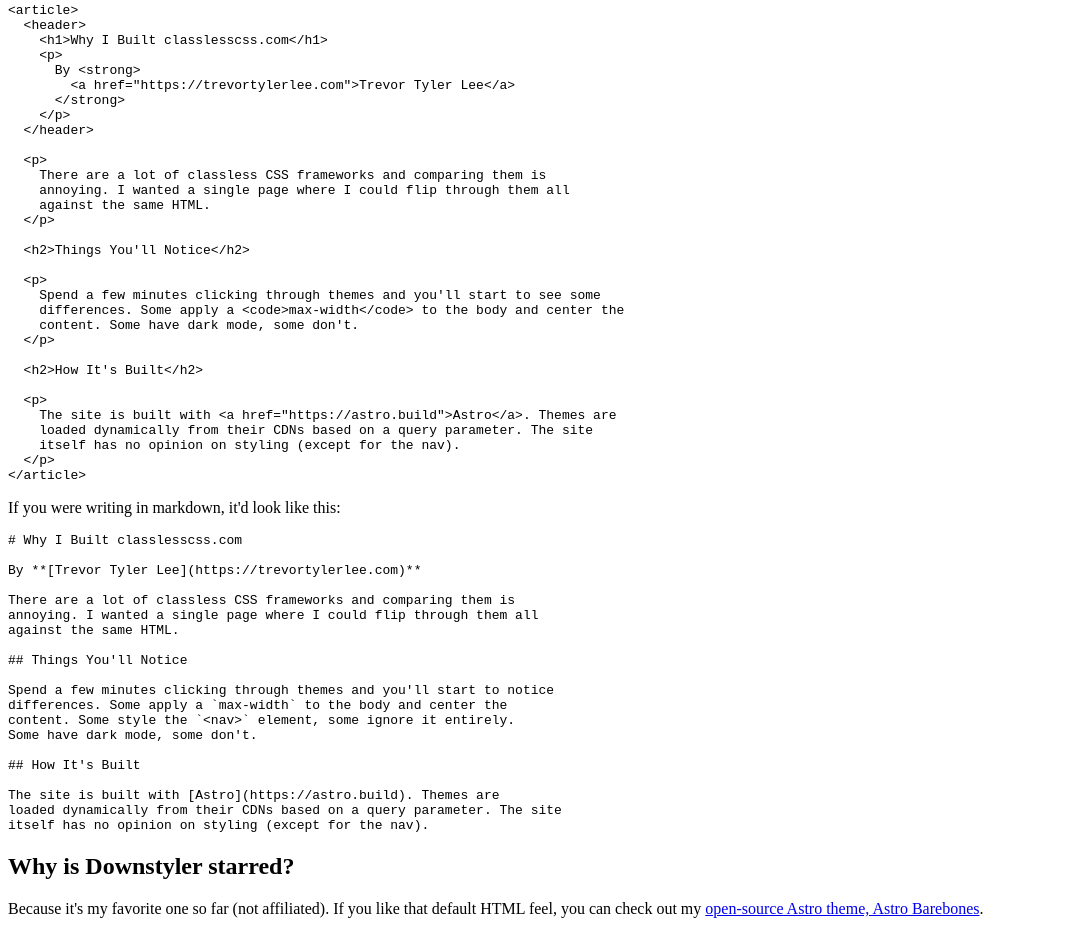
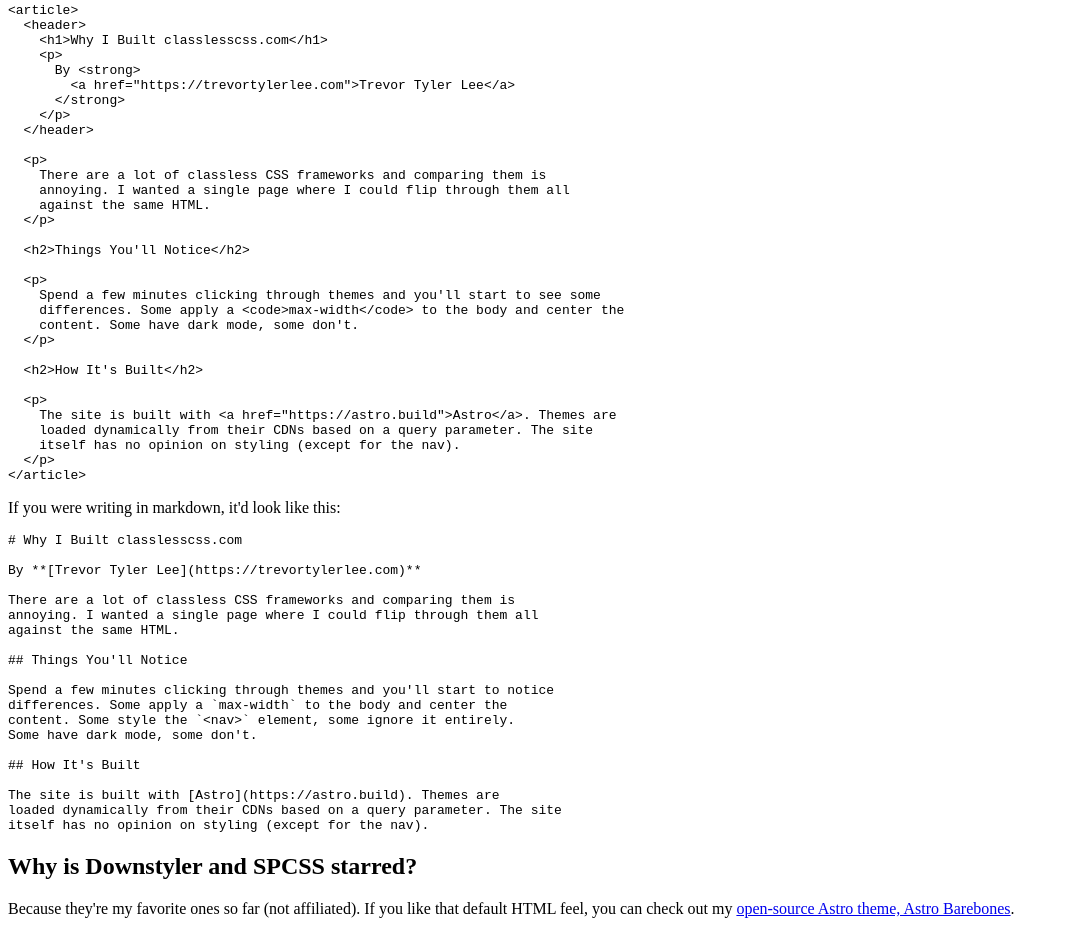
Before and after one commit to trevortylerlee/classlesscss, an Astro site: page /about in a window 1280 px wide. Shown: the part 738-1672 px from the top of the page, without its empty margins (0-1069 px from the left). Built offline with nearby package versions, Linux system fonts and the light colour scheme; Astro itself is replaced by a stand-in of ours.

Commit message:
add spcss to favorites

```diff
--- a/src/data/themes.ts
+++ b/src/data/themes.ts
@@ -145,7 +145,7 @@
     link: "https://simplecss.org/",
   },
   {
-    title: "SPCSS",
+    title: "SPCSS ★",
     slug: "spcss",
     cdn: "https://cdn.jsdelivr.net/npm/spcss@0.9.0",
     link: "https://susam.github.io/spcss/",
--- a/src/pages/about.astro
+++ b/src/pages/about.astro
@@ -118,9 +118,9 @@
 loaded dynamically from their CDNs based on a query parameter. The site
 itself has no opinion on styling (except for the nav).</code></pre>
 
-    <h2>Why is Downstyler starred?</h2>
+    <h2>Why is Downstyler and SPCSS starred?</h2>
     <p>
-      Because it's my favorite one so far (not affiliated). If you like that
+      Because they're my favorite ones so far (not affiliated). If you like that
       default HTML feel, you can check out my <a
         href="https://barebones.trevortylerlee.com"
         >open‑source Astro theme, Astro Barebones</a
```
